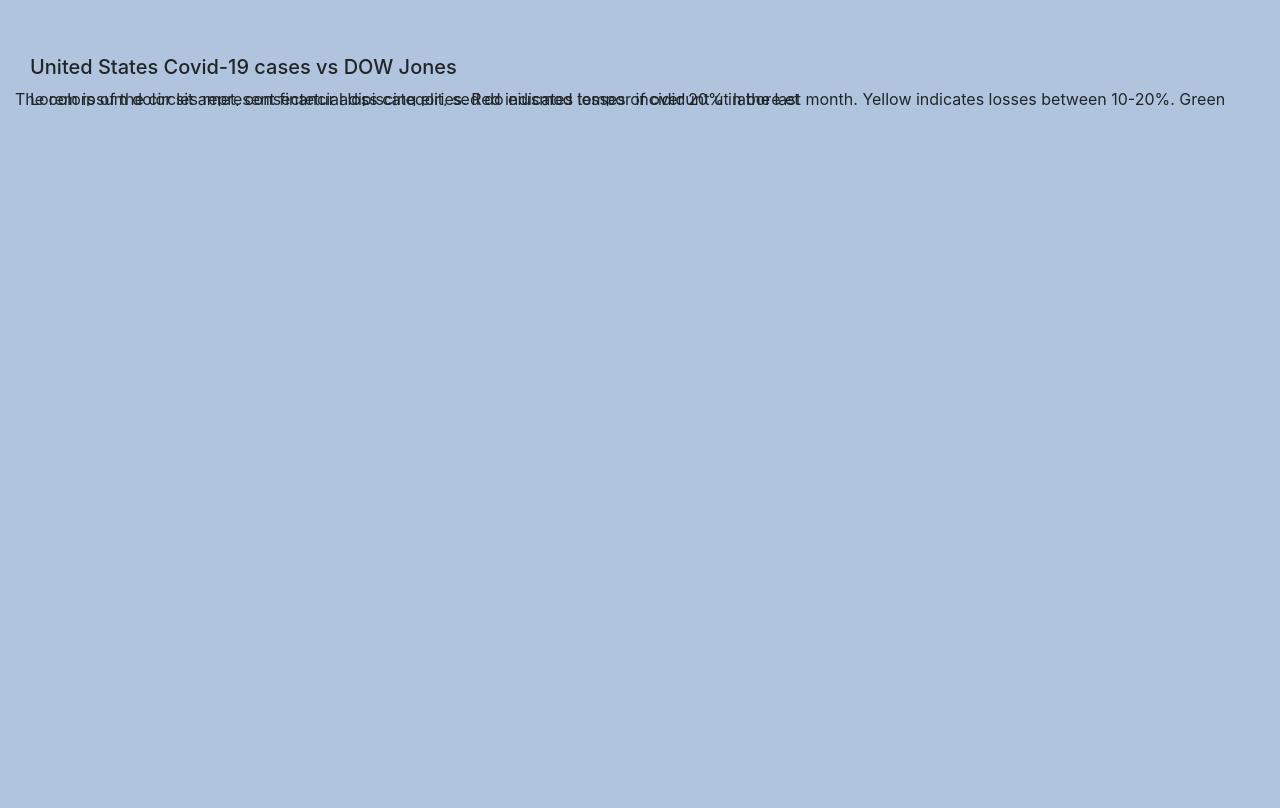
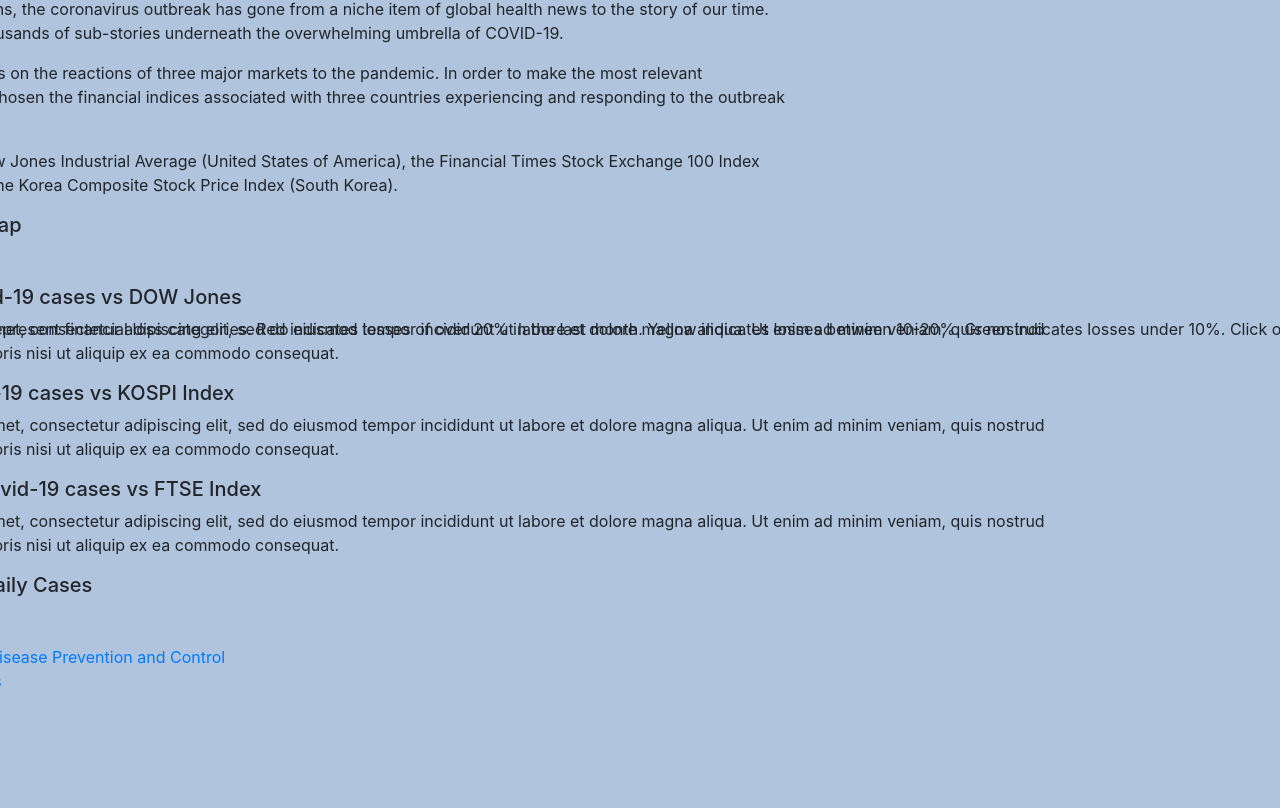
Before and after one commit to KrystalWang070/Covid_Stock_Market, a Flask app: page / in a window 1280 px wide; the page is wider, and only the part inside the window is pictured. Shown: the part 744-1552 px from the top of that part. Before the commit the page ends 850 px from the top of that part, so only its background shows below. Run offline with Flask 2, Linux system fonts and the light colour scheme; some libraries are stand-ins or nearby versions.

Commit message:
fixhtmlissue

```diff
--- a/project3/templates/index.html
+++ b/project3/templates/index.html
@@ -29,10 +29,30 @@
     integrity="sha512-tAGcCfR4Sc5ZP5ZoVz0quoZDYX5aCtEm/eu1KhSLj2c9eFrylXZknQYmxUssFaVJKvvc0dJQixhGjG2yXWiV9Q=="
     crossorigin=""></script>
 
+
+<!-- Map -->
+      <!-- <div class="col-md-12"> -->
+        <div style= "height: 375px; width: 1680px;">
+          <div id="map">
+        </div>
+        <div class="row">
+          <div class="col-md-12">
+            <!-- Leaflet map -->
+            <div id="map"></div>
+            <p>The colors of the circles represent financial loss categories. Red indicates losses of over 20% in the last month. Yellow indicates losses between 10-20%. Green indicates losses under 10%. Click on the circles to see more information on the focus countries. </p>
+          </div>
+        </div>
+
+    <script src="https://unpkg.com/leaflet@1.3.3/dist/leaflet.js"
+    integrity="sha512-tAGcCfR4Sc5ZP5ZoVz0quoZDYX5aCtEm/eu1KhSLj2c9eFrylXZknQYmxUssFaVJKvvc0dJQixhGjG2yXWiV9Q=="
+    crossorigin=""></script>
+
+     <!-- API Key -->
+     <script type="text/javascript" src="{{ url_for('static', filename='js/config.js') }}"></script>
+
      <!-- Leaflet logic -->
      <script type="text/javascript" src="{{ url_for('static', filename='js/logic.js') }}"></script>
-     <!-- API Key -->
-     <script type="text/javascript" src="{{ url_for('static', filename='js/config.js') }}"></script>
+
 
     <!-- Leaflet extra markers -->
     <script src="{{ url_for('static', filename='css/leaflet.extra-markers.min.css') }}"></script>
@@ -54,12 +74,6 @@
       <!-- Overall Grid -->
       <div id="body">
 
-        <!-- Map -->
-          <div class="col-md-12">
-            <div style= "height: 375px; width: 1680px;">
-              <div id="map">
-            </div>
-          </div>
 
         <!-- Header -->
         <div id="title">
```
Also changed, not shown: 1 other file.
